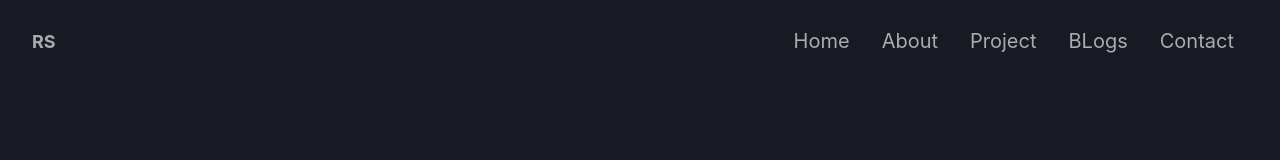
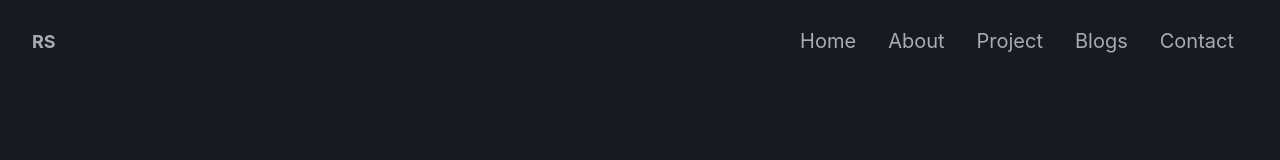
Before and after one commit to sri-rishi/sriRishi-portfoliio, a React (Create React App) app: page / in a window 1280 px wide. Shown: the top 160 px of the page. Built offline with nearby package versions, Linux system fonts and the light colour scheme.

Commit message:
style: correct blogs tabs casing

```diff
--- a/src/components/navigation/components/MenuLinks.jsx
+++ b/src/components/navigation/components/MenuLinks.jsx
@@ -23,7 +23,7 @@ const MenuLinks = ({isOpen}) => {
                 <MenuTabs to="/">Home</MenuTabs>
                 <MenuTabs to="/about">About</MenuTabs>
                 <MenuTabs to="/project">Project</MenuTabs>
-                <MenuTabs to="/blogs">BLogs</MenuTabs>
+                <MenuTabs to="/blogs">Blogs</MenuTabs>
                 <MenuTabs to="/contact">Contact</MenuTabs>
             </Stack>
         </Box>
```
